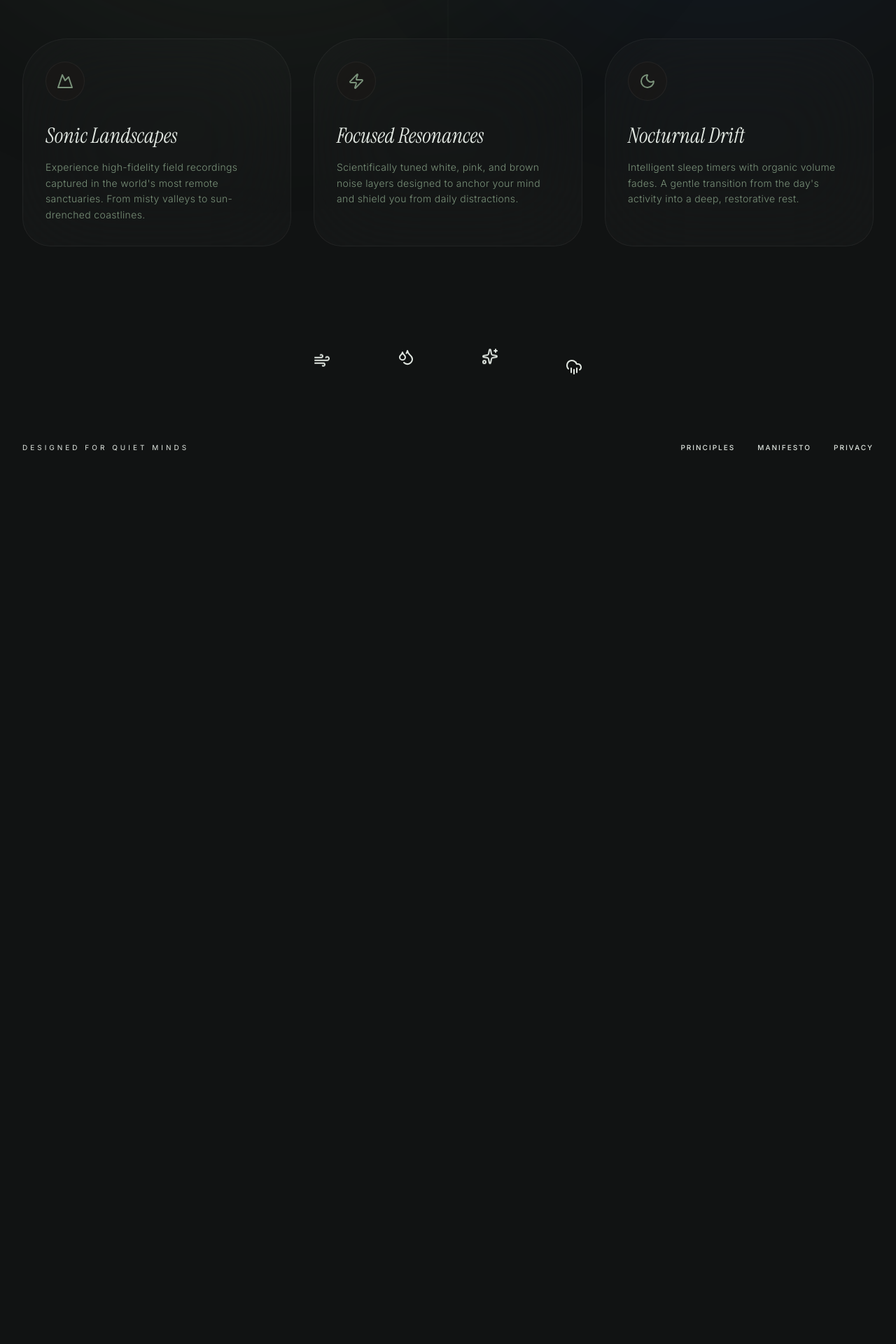
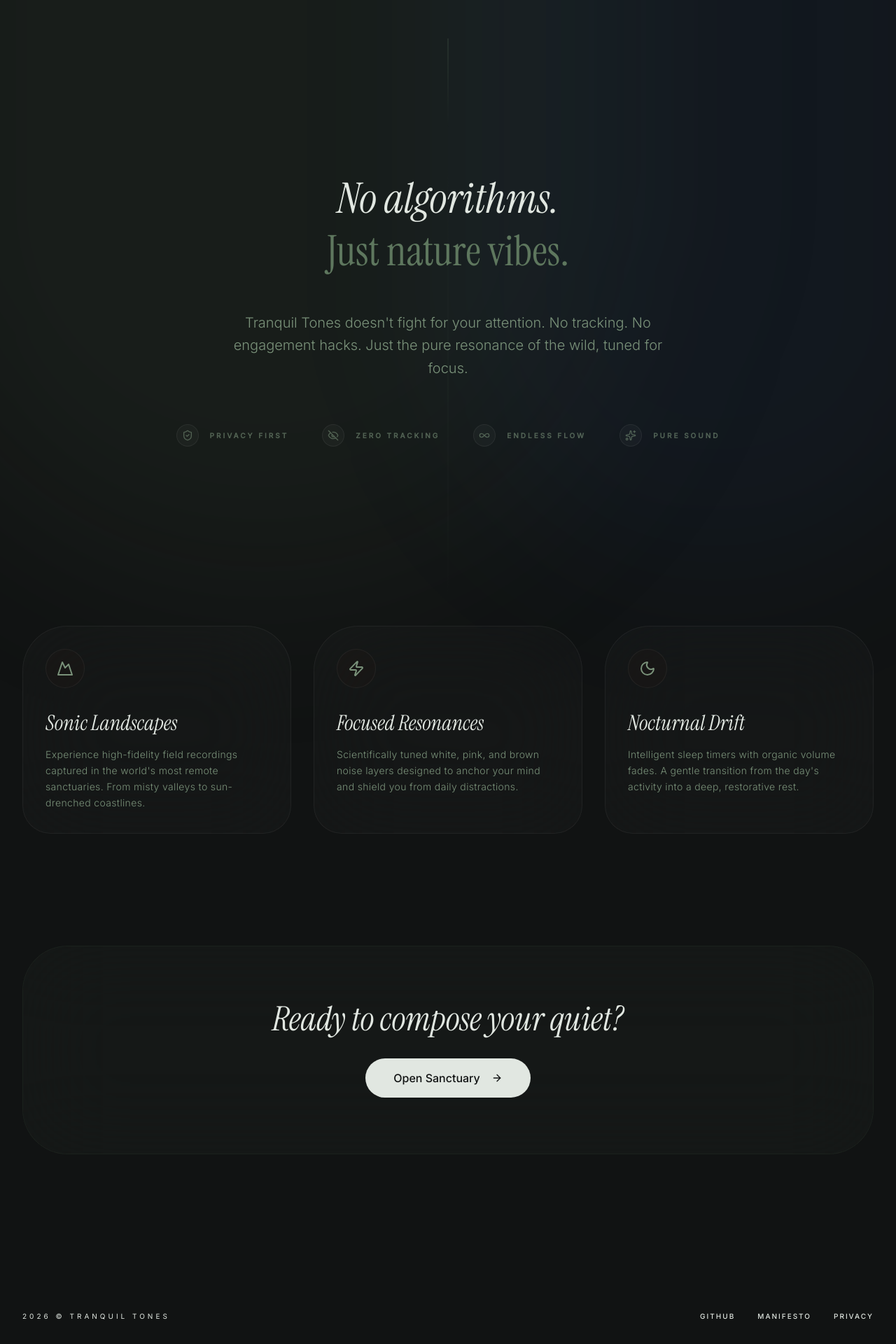
Before and after one commit to trstefan/new-tranquil-tones, a Next.js app: page / in a window 1280 px wide. Shown: the part 827-2747 px from the top of the page at 70% size. Before the commit the page ends 1506 px from the top, so only its background shows below. Built offline with nearby package versions, Linux system fonts and the light colour scheme.

Commit message:
feat: added FinalCTA + SubHero components

```diff
--- a/app/page.tsx
+++ b/app/page.tsx
@@ -4,7 +4,8 @@ import Footer from "@/components/Footer";
 import Background from "@/components/Background";
 import Navbar from "@/components/Navbar";
 import HeroSection from "@/components/HeroSection";
-import FloatingIcons from "@/components/FloatingIcons";
+import FinalCTA from "@/components/FinalCTA";
+import SubHero from "@/components/SubHero";
 
 export default function Home() {
   return (
@@ -14,7 +15,7 @@ export default function Home() {
 
       <main className="relative z-10 w-full max-w-350 mx-auto px-6 md:px-8 pt-8 md:pt-48 pb-16">
         <HeroSection />
-
+        <SubHero />
         {/* Feature Cards Showcase */}
         <section className="grid grid-cols-1 md:grid-cols-3 gap-6 md:gap-8 mb-24 md:mb-40">
           <FeatureCard
@@ -36,8 +37,7 @@ export default function Home() {
             delay="[animation-delay:900ms]"
           />
         </section>
-
-        <FloatingIcons />
+        <FinalCTA />
       </main>
       <Footer />
     </div>
--- /dev/null
+++ b/components/FinalCTA.tsx
@@ -0,0 +1,20 @@
+import React from 'react'
+import { ArrowRight } from 'lucide-react'
+import Link from 'next/link'
+
+
+const FinalCTA = () => {
+  return (
+      <section className="text-center py-20 bg-moss-500/5 rounded-[4rem] border border-moss-500/10 backdrop-blur-3xl mb-32">
+          <h2 className="text-4xl md:text-5xl font-serif italic text-moss-100 mb-8">Ready to compose your quiet?</h2>
+          <Link
+            href="/sanctuary"
+            className="group relative inline-flex items-center gap-4 bg-moss-100 text-stone-950 px-10 py-4 rounded-full font-medium transition-all duration-500 hover:bg-white hover:scale-105"
+          >
+            Open Sanctuary <ArrowRight className="w-4 h-4 group-hover:translate-x-1 transition-transform" />
+          </Link>
+        </section>
+  )
+}
+
+export default FinalCTA
--- a/components/Footer.tsx
+++ b/components/Footer.tsx
@@ -1,21 +1,22 @@
 import React from "react";
+import Link from "next/link";
 
 const Footer = () => {
   return (
     <footer className="w-full mx-auto flex flex-col md:flex-row justify-between items-center gap-8 p-8 ">
       <p className="text-[10px] text-moss-600 uppercase tracking-[0.4em]">
-        Designed for Quiet Minds
+        {new Date().getFullYear()} &copy; Tranquil Tones
       </p>
       <div className="flex gap-8 text-[10px] text-moss-600 uppercase tracking-[0.2em] font-medium">
-        <span className="hover:text-moss-300 cursor-pointer transition-colors">
-          Principles
-        </span>
-        <span className="hover:text-moss-300 cursor-pointer transition-colors">
+        <Link href="https://github.com/trstefan/new-tranquil-tones" className="hover:text-moss-300 cursor-pointer transition-colors">
+          Github
+        </Link>
+        <Link href="/manifesto" className="hover:text-moss-300 cursor-pointer transition-colors">
           Manifesto
-        </span>
-        <span className="hover:text-moss-300 cursor-pointer transition-colors">
+        </Link>
+        <Link href="/privacy" className="hover:text-moss-300 cursor-pointer transition-colors">
           Privacy
-        </span>
+        </Link>
       </div>
     </footer>
   );
--- a/components/Navbar.tsx
+++ b/components/Navbar.tsx
@@ -11,13 +11,23 @@ const Navbar = () => {
           Tranquil Tones
         </span>
       </div>
-      <Link
+
+        <div className="flex items-center gap-8">
+          <Link
+            href="/manifesto"
+            className="md:block text-[10px] font-outfit tracking-widest uppercase text-moss-500 hover:text-moss-200 transition-colors"
+          >
+            Manifesto
+          </Link>
+          <Link
         href="/sanctuary"
         className="group text-[9px] md:text-xs font-outfit tracking-widest uppercase text-moss-400 hover:text-moss-100 transition-colors flex items-center gap-2 hover:cursor-pointer "
       >
         Enter Sanctuary{" "}
         <ArrowRight className="w-2.5 h-2.5 md:w-3 md:h-3 group-hover:translate-x-1 transition-transform" />
       </Link>
+        </div>
+
     </nav>
   );
 };
--- /dev/null
+++ b/components/SubHero.tsx
@@ -0,0 +1,40 @@
+import React from 'react'
+import { ShieldCheck, EyeOff, Infinity, Sparkles } from 'lucide-react'
+
+const SubHero = () => {
+  return (
+       <section className="mb-64 relative">
+          <div className="absolute left-1/2 -translate-x-1/2 top-0 w-px h-32 bg-gradient-to-b from-moss-500/40 to-transparent"></div>
+
+          <div className="max-w-4xl mx-auto text-center pt-48">
+            <h2 className="text-4xl md:text-6xl font-serif italic text-moss-100 mb-12 leading-tight">
+              No algorithms. <br />
+              <span className="text-moss-500 not-italic">Just nature vibes.</span>
+            </h2>
+
+            <p className="text-moss-400 text-xl font-light leading-relaxed mb-16 max-w-2xl mx-auto">
+              Tranquil Tones doesn't fight for your attention. No tracking. No engagement hacks. Just the pure resonance of the wild, tuned for focus.
+            </p>
+
+            <div className="flex flex-wrap justify-center gap-x-12 gap-y-8 opacity-60">
+              <PrincipleItem icon={ShieldCheck} text="Privacy First" />
+              <PrincipleItem icon={EyeOff} text="Zero Tracking" />
+              <PrincipleItem icon={Infinity} text="Endless Flow" />
+              <PrincipleItem icon={Sparkles} text="Pure Sound" />
+            </div>
+          </div>
+        </section>
+  )
+}
+
+export default SubHero
+
+
+const PrincipleItem = ({ icon: Icon, text }: { icon: any, text: string }) => (
+  <div className="flex items-center gap-4 text-moss-400">
+    <div className="w-8 h-8 rounded-full bg-white/5 flex items-center justify-center border border-white/10">
+      <Icon className="w-4 h-4" />
+    </div>
+    <span className="text-[10px] uppercase tracking-[0.3em] font-bold">{text}</span>
+  </div>
+);
```
